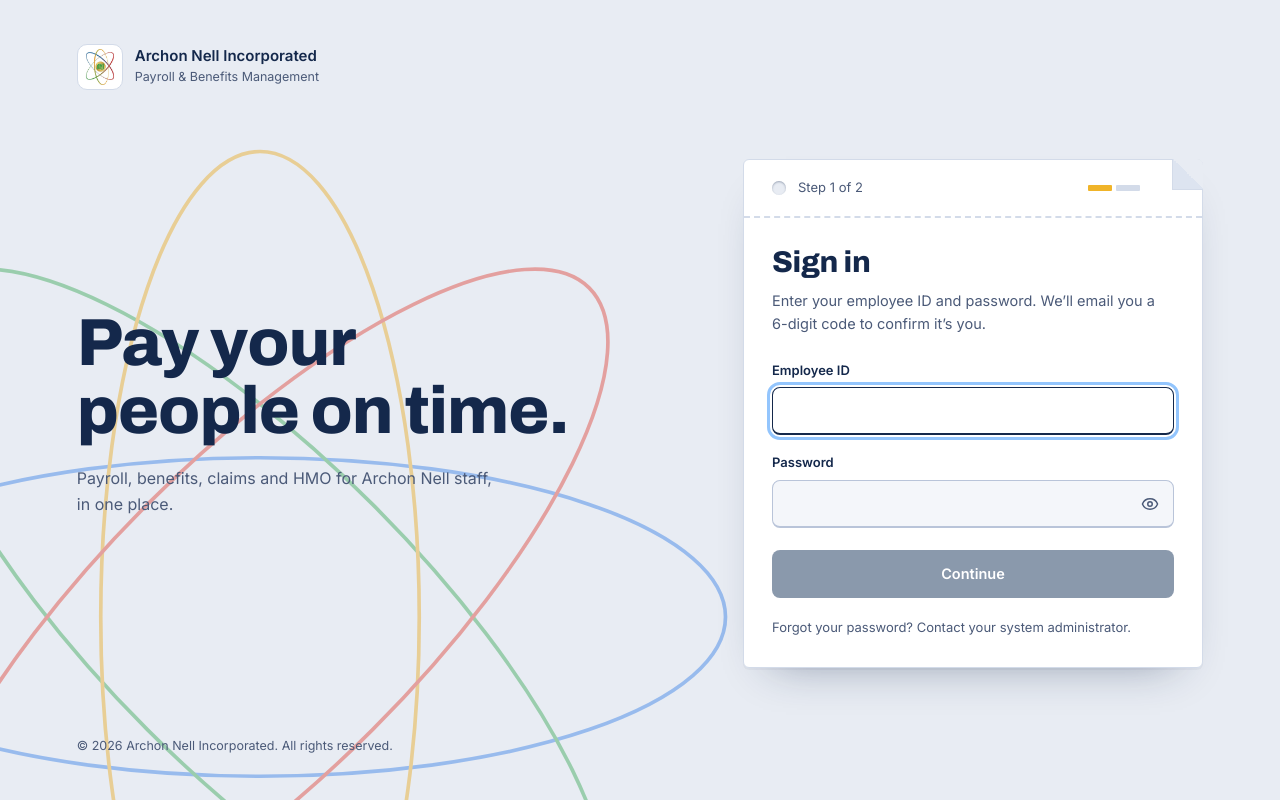
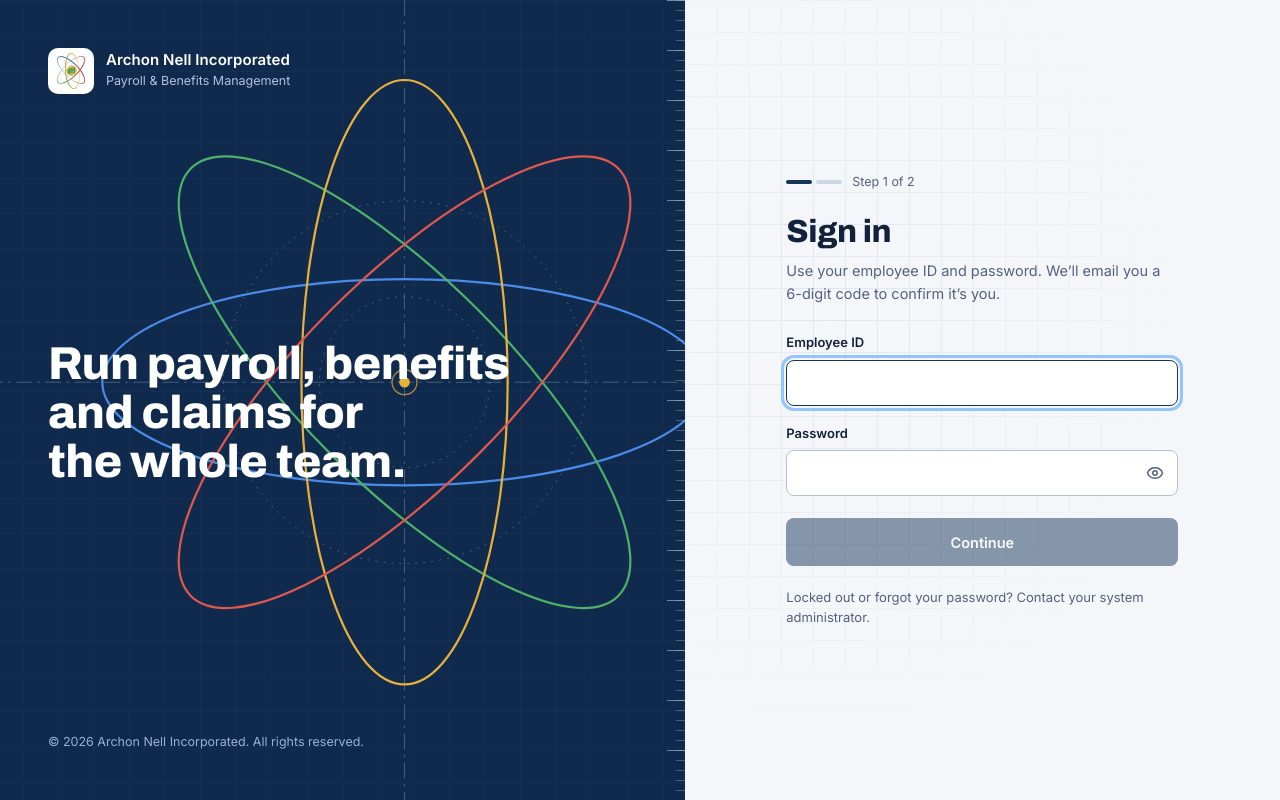
Before and after one commit to jeszy01/capstone, a React (Vite) app: page /claims in a window 1280 px wide. Built offline with nearby package versions, Linux system fonts and the light colour scheme.

Commit message:
Revert "Redesign login as a time card with punch-slot code entry"
This reverts commit ee036d3c603fedf72c07c5e95d448a6849beb1cb.

```diff
--- a/src/features/auth/Login.tsx
+++ b/src/features/auth/Login.tsx
@@ -1,4 +1,4 @@
-import {useRef,useState} from 'react';
+import {useState} from 'react';
 import type {FormEvent} from 'react';
 import {ArrowLeft,Eye,EyeOff,Loader2,TriangleAlert} from 'lucide-react';
 import {login,verifyOtp} from './authService';
@@ -7,7 +7,7 @@ import '../../pages/Login.css';
 
 type Step='credentials'|'code';
 
-// The four orbits from the Archon Nell logo, drawn oversized and cropped off the corner.
+// The four orbits from the Archon Nell logo, drawn as a site plan.
 const ORBITS=[
   {angle:0,color:'var(--orbit-blue)'},
   {angle:45,color:'var(--orbit-green)'},
@@ -15,33 +15,20 @@ const ORBITS=[
   {angle:135,color:'var(--orbit-red)'},
 ];
 
-function OrbitMark(){
-  return <svg className="login__orbits" viewBox="-400 -400 800 800" aria-hidden="true" focusable="false">
-    <g fill="none" strokeWidth="3">
-      {ORBITS.map(orbit=><ellipse key={orbit.angle} rx="380" ry="130" transform={`rotate(${orbit.angle})`} stroke={orbit.color}/>)}
+function SiteDrawing(){
+  return <svg className="drawing" viewBox="0 0 800 900" preserveAspectRatio="xMidYMid slice" aria-hidden="true" focusable="false">
+    <defs>
+      <pattern id="drawing-grid" width="40" height="40" patternUnits="userSpaceOnUse"><path d="M40 0H0V40" fill="none" stroke="currentColor" strokeWidth="1"/></pattern>
+    </defs>
+    <rect className="drawing__grid" width="800" height="900" fill="url(#drawing-grid)"/>
+    <g className="drawing__centreline"><line x1="0" y1="430" x2="800" y2="430"/><line x1="470" y1="0" x2="470" y2="900"/></g>
+    <g className="drawing__ring"><circle cx="470" cy="430" r="96"/><circle cx="470" cy="430" r="204"/></g>
+    <g transform="translate(470 430)">
+      {ORBITS.map((orbit,index)=><ellipse key={orbit.angle} className="drawing__orbit" rx="340" ry="116" pathLength={1} transform={`rotate(${orbit.angle})`} style={{stroke:orbit.color,animationDelay:`${0.2+index*0.18}s`}}/>)}
+      <circle className="drawing__node-ring" r="14"/>
+      <circle className="drawing__node" r="6"/>
     </g>
   </svg>;
-}
-
-/** Six punch slots over one real input, so typing, pasting and one-time-code autofill all behave natively. */
-function CodeSlots({value,onChange}:{value:string;onChange:(value:string)=>void}){
-  const input=useRef<HTMLInputElement>(null);
-  return <div className="slots" onClick={()=>input.current?.focus()}>
-    <input
-      ref={input}
-      id="code"
-      className="slots__input"
-      autoFocus
-      inputMode="numeric"
-      autoComplete="one-time-code"
-      maxLength={6}
-      pattern="[0-9]*"
-      value={value}
-      onChange={event=>onChange(event.target.value.replace(/\D/g,'').slice(0,6))}
-      required
-    />
-    {Array.from({length:6},(_,index)=><span key={index} className={`slot${value[index]?' is-filled':''}${index===value.length?' is-next':''}`} aria-hidden="true">{value[index]??''}</span>)}
-  </div>;
 }
 
 export default function Login({onSignedIn}:{onSignedIn:(s:Session)=>void}){
@@ -85,65 +72,58 @@ export default function Login({onSignedIn}:{onSignedIn:(s:Session)=>void}){
   const disabled=loading||(onCredentials?(!employeeId.trim()||!password):code.length!==6);
 
   return <div className="login">
-    <OrbitMark/>
-
-    <header className="login__brand">
+    <aside className="login__brand">
+      <SiteDrawing/>
+      <div className="login__ruler" aria-hidden="true"/>
+      <div className="brand">
         <span className="brand__logo"><img src="/logo.png" alt="Archon Nell Incorporated logo"/></span>
         <span>
           <strong className="brand__name">Archon Nell Incorporated</strong>
           <span className="brand__sub">Payroll &amp; Benefits Management</span>
         </span>
-    </header>
+      </div>
+      <div className="login__pitch"><h1>Run payroll, benefits and claims for the whole team.</h1></div>
+      <small className="login__copy">© 2026 Archon Nell Incorporated. All rights reserved.</small>
+    </aside>
 
-    <section className="login__intro">
-      <h1>Pay your people on time.</h1>
-      <p>Payroll, benefits, claims and HMO for Archon Nell staff, in one place.</p>
-    </section>
-
-    <main className="login__main">
-      <form className="login__card" onSubmit={submit} noValidate aria-labelledby="signin-title">
-        <div className="login__cardhead">
-          <span className="login__hole" aria-hidden="true"/>
-          <span className="login__step">Step {onCredentials?1:2} of 2</span>
-          <span className="login__notches" aria-hidden="true"><i className="is-on"/><i className={onCredentials?'':'is-on'}/></span>
+    <main className="login__panel">
+      <form className="signin" onSubmit={submit} noValidate aria-labelledby="signin-title">
+        <div className="signin__progress">
+          <span className="signin__bars" aria-hidden="true"><i className="is-on"/><i className={onCredentials?'':'is-on'}/></span>
+          <span>Step {onCredentials?1:2} of 2</span>
         </div>
-
-        <div className="login__cardbody">
-          <h2 id="signin-title" className="login__title">{onCredentials?'Sign in':'Enter your code'}</h2>
-          <p className="login__lead">
+        <h2 id="signin-title" className="signin__title">{onCredentials?'Sign in':'Enter your code'}</h2>
+        <p className="signin__lead">
           {onCredentials
-              ?'Enter your employee ID and password. We’ll email you a 6-digit code to confirm it’s you.'
-              :'We sent a 6-digit code to the email on your account. It expires in 10 minutes.'}
+            ?'Use your employee ID and password. We’ll email you a 6-digit code to confirm it’s you.'
+            :'We emailed a 6-digit code to the address on your account. It expires in 10 minutes.'}
         </p>
 
         {onCredentials?<>
-            <label className="login__label" htmlFor="employeeId">Employee ID</label>
-            <input id="employeeId" className="login__input" autoFocus autoComplete="username" autoCapitalize="none" spellCheck={false} value={employeeId} onChange={e=>setEmployeeId(e.target.value)} required/>
-            <label className="login__label" htmlFor="password">Password</label>
-            <div className="login__field">
-              <input id="password" className="login__input" type={show?'text':'password'} autoComplete="current-password" value={password} onChange={e=>setPassword(e.target.value)} required/>
-              <button type="button" className="login__toggle" onClick={()=>setShow(value=>!value)} aria-label={show?'Hide password':'Show password'} aria-pressed={show}>{show?<EyeOff size={18}/>:<Eye size={18}/>}</button>
+          <label className="signin__label" htmlFor="employeeId">Employee ID</label>
+          <input id="employeeId" className="signin__input" autoFocus autoComplete="username" autoCapitalize="none" spellCheck={false} value={employeeId} onChange={e=>setEmployeeId(e.target.value)} required/>
+          <label className="signin__label" htmlFor="password">Password</label>
+          <div className="signin__field">
+            <input id="password" className="signin__input" type={show?'text':'password'} autoComplete="current-password" value={password} onChange={e=>setPassword(e.target.value)} required/>
+            <button type="button" className="signin__toggle" onClick={()=>setShow(value=>!value)} aria-label={show?'Hide password':'Show password'} aria-pressed={show}>{show?<EyeOff size={18}/>:<Eye size={18}/>}</button>
           </div>
         </>:<>
-            <p className="login__who">Signing in as <b>{employeeId.trim()}</b></p>
-            <label className="login__label" htmlFor="code">Verification code</label>
-            <CodeSlots value={code} onChange={setCode}/>
+          <p className="signin__who">Signing in as <b>{employeeId.trim()}</b></p>
+          <label className="signin__label" htmlFor="code">Verification code</label>
+          <input id="code" className="signin__input signin__input--code" autoFocus inputMode="numeric" autoComplete="one-time-code" maxLength={6} placeholder="000000" value={code} onChange={e=>setCode(e.target.value.replace(/\D/g,'').slice(0,6))} required/>
         </>}
 
-          {error&&<p className="login__error" role="alert"><TriangleAlert size={16} aria-hidden="true"/><span>{error}</span></p>}
+        {error&&<p className="signin__error" role="alert"><TriangleAlert size={16} aria-hidden="true"/><span>{error}</span></p>}
 
-          <button className="login__submit" disabled={disabled}>
+        <button className="signin__submit" disabled={disabled}>
           {loading&&<Loader2 size={17} className="spin" aria-hidden="true"/>}
           {loading?(onCredentials?'Checking…':'Verifying…'):(onCredentials?'Continue':'Verify and sign in')}
         </button>
 
         {onCredentials
-            ?<p className="login__help">Forgot your password? Contact your system administrator.</p>
-            :<button type="button" className="login__back" onClick={useDifferentAccount}><ArrowLeft size={15} aria-hidden="true"/>Use a different account</button>}
-        </div>
+          ?<p className="signin__help">Locked out or forgot your password? Contact your system administrator.</p>
+          :<button type="button" className="signin__back" onClick={useDifferentAccount}><ArrowLeft size={15} aria-hidden="true"/>Use a different account</button>}
       </form>
     </main>
-
-    <footer className="login__copy">© 2026 Archon Nell Incorporated. All rights reserved.</footer>
   </div>;
 }
--- a/src/pages/Login.css
+++ b/src/pages/Login.css
@@ -1,155 +1,144 @@
-/* Sign-in page. A paper time card on site-paper grey, with the logo's four orbits bleeding off the corner. */
+/* Sign-in page. Blueprint sheet on the left, drafting-paper form on the right. */
 .login{
-  --ink:#14284b;
-  --ink-soft:#4b5a78;
-  --surface:#e8ecf3;
-  --paper:#ffffff;
-  --rule:#d3dbe9;
-  --field:#f4f6fa;
-  --field-border:#b9c4d9;
-  --gold:#f0b429;
+  --blueprint:#0f2a4d;
+  --linework:#b9cdea;
+  --paper:#f4f6fa;
+  --ink:#14213a;
+  --muted:#55627d;
   --action:#17345b;
   --action-hover:#224a7c;
-  --danger:#a8231b;
+  --field-border:#b4c0d6;
   --orbit-blue:#4b8be8;
   --orbit-green:#4fb06a;
   --orbit-gold:#e8b13a;
   --orbit-red:#e0574d;
+  display:grid;
+  grid-template-columns:minmax(0,1.15fr) minmax(0,1fr);
+  min-height:100vh;
+  min-height:100dvh;
+  font-family:Inter,ui-sans-serif,system-ui,sans-serif;
+  color:var(--ink);
+}
 
+/* ---------- Brand panel ---------- */
+.login__brand{
   position:relative;
   isolation:isolate;
   overflow:hidden;
-  display:grid;
-  grid-template-columns:minmax(0,1fr) minmax(0,460px);
-  grid-template-rows:auto 1fr auto;
-  column-gap:clamp(32px,6vw,96px);
-  min-height:100vh;
-  min-height:100dvh;
-  padding:clamp(20px,3.5vw,44px) clamp(20px,6vw,88px);
-  font-family:Inter,ui-sans-serif,system-ui,sans-serif;
-  color:var(--ink);
-  background:var(--surface);
+  display:flex;
+  flex-direction:column;
+  justify-content:space-between;
+  gap:32px;
+  padding:clamp(24px,4vw,48px);
+  padding-right:clamp(40px,5vw,64px);
+  background:var(--blueprint);
+  color:#fff;
+}
+.drawing{position:absolute;inset:0;z-index:-1;width:100%;height:100%;color:var(--linework)}
+.drawing__grid{opacity:.07}
+.drawing__centreline line{stroke:var(--linework);stroke-width:1;stroke-dasharray:18 6 3 6;opacity:.35}
+.drawing__ring circle{fill:none;stroke:var(--linework);stroke-width:1;stroke-dasharray:2 7;opacity:.4}
+.drawing__orbit{fill:none;stroke-width:2.5;stroke-linecap:round;stroke-dasharray:1;animation:draw 1.9s cubic-bezier(.3,.7,.2,1) both}
+.drawing__node{fill:var(--orbit-gold)}
+.drawing__node-ring{fill:none;stroke:var(--orbit-gold);stroke-width:1.5;opacity:.7}
+@keyframes draw{from{stroke-dashoffset:1}to{stroke-dashoffset:0}}
+
+/* Tape-measure ruler along the right edge: minor tick every 10px, major every 50px. */
+.login__ruler{
+  position:absolute;
+  top:0;right:0;bottom:0;
+  width:18px;
+  z-index:-1;
+  background-image:
+    repeating-linear-gradient(to bottom,rgba(185,205,234,.55) 0 1px,transparent 1px 50px),
+    repeating-linear-gradient(to bottom,rgba(185,205,234,.32) 0 1px,transparent 1px 10px);
+  background-size:18px 100%,9px 100%;
+  background-position:right top;
+  background-repeat:no-repeat;
 }
 
-/* ---------- Orbit mark (background) ---------- */
-.login__orbits{
-  position:absolute;
-  z-index:-1;
-  left:clamp(-340px,-18vw,-120px);
-  bottom:clamp(-380px,-24vw,-140px);
-  width:min(980px,96vw);
-  height:auto;
-  opacity:.5;
-  pointer-events:none;
-}
+.brand{display:flex;align-items:center;gap:12px}
+.brand__logo{display:grid;place-items:center;width:46px;height:46px;border-radius:10px;background:#fff}
+.brand__logo img{width:36px;height:36px;object-fit:contain}
+.brand__name{display:block;font:700 15px/1.25 Inter,sans-serif;letter-spacing:.005em}
+.brand__sub{display:block;margin-top:2px;font-size:12.5px;color:#b3c2de}
 
-/* ---------- Brand + intro ---------- */
-.login__brand{grid-column:1/-1;grid-row:1;display:flex;align-items:center;gap:12px}
-.brand__logo{display:grid;place-items:center;width:46px;height:46px;border-radius:10px;background:#fff;border:1px solid var(--rule)}
-.brand__logo img{width:36px;height:36px;object-fit:contain}
-.brand__name{display:block;font:700 15px/1.25 Inter,sans-serif}
-.brand__sub{display:block;margin-top:2px;font-size:12.5px;color:var(--ink-soft)}
-
-.login__intro{grid-column:1;grid-row:2;align-self:center;padding:clamp(24px,5vw,56px) 0}
-.login__intro h1{
-  max-width:8.5em;
+.login__pitch h1{
+  max-width:13em;
   margin:0;
   font-family:Archivo,'Arial Narrow',system-ui,sans-serif;
   font-weight:800;
-  font-stretch:125%;
-  font-size:clamp(34px,5.2vw,72px);
-  line-height:1.02;
-  letter-spacing:-.015em;
+  font-stretch:112%;
+  font-size:clamp(30px,3.6vw,50px);
+  line-height:1.06;
+  letter-spacing:-.01em;
   text-wrap:balance;
 }
-.login__intro p{max-width:26em;margin:20px 0 0;font-size:16px;line-height:1.6;color:var(--ink-soft)}
+.login__copy{font-size:12.5px;color:#9db0d1}
 
-/* ---------- Time card ---------- */
-.login__main{grid-column:2;grid-row:2;align-self:center;display:flex;justify-content:center;padding:clamp(8px,2vw,24px) 0}
-.login__card{
+/* ---------- Form panel ---------- */
+.login__panel{
   position:relative;
-  width:100%;
+  display:flex;
+  align-items:center;
+  justify-content:center;
+  padding:clamp(24px,5vw,72px);
   background:var(--paper);
-  border:1px solid var(--rule);
-  border-radius:6px;
-  box-shadow:0 22px 44px -28px rgba(20,40,75,.45),0 2px 0 rgba(20,40,75,.04);
-  animation:settle .55s cubic-bezier(.2,.8,.2,1) both;
 }
-/* dog-eared top-right corner */
-.login__card::after{
+.login__panel::before{
   content:'';
   position:absolute;
-  top:-1px;right:-1px;
-  width:30px;height:30px;
-  border-top-right-radius:6px;
-  background:linear-gradient(225deg,var(--surface) 50%,#dde4f0 50%);
-  box-shadow:-1px 1px 0 var(--rule);
+  inset:0;
+  background-image:
+    linear-gradient(#dfe5ef 1px,transparent 1px),
+    linear-gradient(90deg,#dfe5ef 1px,transparent 1px);
+  background-size:32px 32px;
+  -webkit-mask-image:radial-gradient(ellipse 80% 70% at 25% 40%,#000 0,transparent 75%);
+  mask-image:radial-gradient(ellipse 80% 70% at 25% 40%,#000 0,transparent 75%);
+  pointer-events:none;
 }
-@keyframes settle{from{opacity:0;transform:translateY(-12px) rotate(-.7deg)}to{opacity:1;transform:none}}
+.signin{position:relative;width:100%;max-width:392px}
 
-/* perforated header strip */
-.login__cardhead{display:flex;align-items:center;gap:12px;padding:18px 28px;border-bottom:2px dashed var(--rule)}
-.login__hole{flex:none;width:14px;height:14px;border-radius:50%;background:var(--surface);box-shadow:inset 0 1px 2px rgba(20,40,75,.35)}
-.login__step{font-size:13px;color:var(--ink-soft)}
-.login__notches{display:flex;gap:4px;margin-left:auto;margin-right:34px}
-.login__notches i{display:block;width:24px;height:6px;border-radius:1px;background:var(--rule)}
-.login__notches i.is-on{background:var(--gold)}
+.signin__progress{display:flex;align-items:center;gap:10px;margin-bottom:22px;font-size:12.5px;color:var(--muted)}
+.signin__bars{display:flex;gap:4px}
+.signin__bars i{display:block;width:26px;height:4px;border-radius:2px;background:#cdd6e5}
+.signin__bars i.is-on{background:var(--action)}
 
-.login__cardbody{padding:28px 28px 30px}
-.login__title{margin:0;font-family:Archivo,'Arial Narrow',system-ui,sans-serif;font-weight:800;font-stretch:112%;font-size:30px;line-height:1.1;letter-spacing:-.01em}
-.login__lead{margin:10px 0 26px;font-size:14.5px;line-height:1.6;color:var(--ink-soft)}
-.login__who{margin:-8px 0 18px;font-size:13.5px;color:var(--ink-soft)}
-.login__who b{color:var(--ink);font-weight:600}
+.signin__title{margin:0;font-family:Archivo,'Arial Narrow',system-ui,sans-serif;font-weight:800;font-stretch:108%;font-size:32px;line-height:1.1;letter-spacing:-.01em;color:var(--ink)}
+.signin__lead{margin:10px 0 28px;max-width:34em;font-size:14.5px;line-height:1.6;color:var(--muted)}
+.signin__who{margin:-8px 0 20px;font-size:13.5px;color:var(--muted)}
+.signin__who b{color:var(--ink);font-weight:600}
 
-.login__label{display:block;margin:0 0 7px;font-size:13px;font-weight:600}
-.login__input{
+.signin__label{display:block;margin:0 0 7px;font-size:13px;font-weight:600;color:var(--ink)}
+.signin__input{
   display:block;
   width:100%;
-  height:48px;
+  height:46px;
   margin:0 0 18px;
   padding:0 14px;
   font:400 15px Inter,sans-serif;
   color:var(--ink);
-  background:var(--field);
+  background:#fff;
   border:1px solid var(--field-border);
-  border-bottom-width:2px;
   border-radius:8px;
   outline:none;
-  transition:border-color .15s,background-color .15s;
+  transition:border-color .15s;
 }
-.login__input:hover{border-color:#8f9fbd}
-.login__input:focus{background:#fff;border-color:var(--ink)}
-.login__input:focus-visible{outline:3px solid #93c5fd;outline-offset:2px}
+.signin__input:hover{border-color:#8f9fbd}
+.signin__input:focus{border-color:var(--action)}
+.signin__input:focus-visible{outline:3px solid #93c5fd;outline-offset:2px}
+.signin__input--code{height:58px;margin-bottom:6px;text-align:center;font-size:26px;font-weight:600;letter-spacing:.55em;padding-left:calc(14px + .55em);font-variant-numeric:tabular-nums}
+.signin__input--code::placeholder{color:#b4bfd2;font-weight:400}
 
-.login__field{position:relative}
-.login__field .login__input{padding-right:48px}
-.login__toggle{position:absolute;top:4px;right:4px;display:grid;place-items:center;width:40px;height:40px;border:0;border-radius:6px;background:none;color:var(--ink-soft)}
-.login__toggle:hover{background:#e8edf5;color:var(--ink)}
+.signin__field{position:relative}
+.signin__field .signin__input{padding-right:48px}
+.signin__toggle{position:absolute;top:3px;right:3px;display:grid;place-items:center;width:40px;height:40px;border:0;border-radius:6px;background:none;color:var(--muted)}
+.signin__toggle:hover{background:#eef2f8;color:var(--ink)}
 
-/* punch slots for the one-time code */
-.slots{position:relative;display:grid;grid-template-columns:repeat(6,1fr);gap:8px;margin-bottom:6px}
-.slots__input{position:absolute;inset:0;width:100%;height:100%;margin:0;padding:0;border:0;opacity:0;font-size:16px;cursor:text}
-.slot{
-  display:grid;
-  place-items:center;
-  height:58px;
-  font:600 26px Inter,sans-serif;
-  font-variant-numeric:tabular-nums;
-  background:var(--field);
-  border:1px solid var(--field-border);
-  border-bottom:3px solid var(--field-border);
-  border-radius:8px;
-  transition:border-color .12s,background-color .12s;
-}
-.slot.is-filled{background:#fff;border-bottom-color:var(--ink)}
-.slots:focus-within .slot.is-next,
-.slots:focus-within:has(.slot:last-of-type.is-filled) .slot:last-of-type{background:#fff;border-color:var(--ink);border-bottom-color:var(--gold)}
-.slots:has(.slots__input:focus-visible){outline:3px solid #93c5fd;outline-offset:3px;border-radius:10px}
+.signin__error{display:flex;gap:9px;align-items:flex-start;margin:14px 0 0;padding:11px 13px;font-size:13px;line-height:1.5;color:#8f1d1d;background:#fdeeee;border:1px solid #f1c3c3;border-left:3px solid #c0392b;border-radius:8px}
+.signin__error svg{flex:none;margin-top:2px}
 
-.login__error{display:flex;gap:9px;align-items:flex-start;margin:14px 0 0;padding:11px 13px;font-size:13px;line-height:1.5;color:#7f1d1d;background:#fdeeee;border:1px solid #f1c3c3;border-left:3px solid var(--danger);border-radius:8px}
-.login__error svg{flex:none;margin-top:2px}
-
-.login__submit{
+.signin__submit{
   display:flex;align-items:center;justify-content:center;gap:9px;
   width:100%;height:48px;margin-top:22px;
   font:600 14.5px Inter,sans-serif;
@@ -157,32 +146,26 @@
   border:0;border-radius:8px;
   transition:background-color .15s;
 }
-.login__submit:hover:not(:disabled){background:var(--action-hover)}
-.login__submit:disabled{opacity:.5;cursor:not-allowed}
+.signin__submit:hover:not(:disabled){background:var(--action-hover)}
+.signin__submit:disabled{opacity:.5;cursor:not-allowed}
 
-.login__help{margin:20px 0 0;font-size:13px;line-height:1.5;color:var(--ink-soft)}
-.login__back{display:inline-flex;align-items:center;gap:7px;margin-top:18px;padding:6px 2px;border:0;background:none;font:600 13.5px Inter,sans-serif;color:var(--action)}
-.login__back:hover{text-decoration:underline}
-
-.login__copy{grid-column:1/-1;grid-row:3;font-size:12.5px;color:var(--ink-soft)}
+.signin__help{margin:22px 0 0;font-size:13px;line-height:1.5;color:var(--muted)}
+.signin__back{display:inline-flex;align-items:center;gap:7px;margin-top:20px;padding:6px 2px;border:0;background:none;font:600 13.5px Inter,sans-serif;color:var(--action)}
+.signin__back:hover{text-decoration:underline}
 
 .spin{animation:spin .8s linear infinite}
 @keyframes spin{to{transform:rotate(360deg)}}
 
 /* ---------- Small screens ---------- */
-@media (max-width:900px){
-  .login{grid-template-columns:minmax(0,1fr);grid-template-rows:auto auto auto auto}
-  .login__intro{grid-column:1;grid-row:2;padding:28px 0 8px}
-  .login__intro h1{font-size:clamp(30px,9vw,44px)}
-  .login__intro p{display:none}
-  .login__main{grid-column:1;grid-row:3;padding:16px 0}
-  .login__copy{grid-row:4}
-  .login__orbits{opacity:.35;bottom:-200px;left:-220px}
-  .login__cardhead,.login__cardbody{padding-left:22px;padding-right:22px}
-  .login__title{font-size:26px}
+@media (max-width:860px){
+  .login{grid-template-columns:1fr}
+  .login__brand{min-height:176px;padding:22px 24px;padding-right:36px}
+  .login__pitch,.login__copy{display:none}
+  .login__panel{align-items:flex-start;padding-top:32px}
+  .signin__title{font-size:28px}
 }
 
 @media (prefers-reduced-motion:reduce){
-  .login__card{animation:none}
+  .drawing__orbit{animation:none}
   .spin{animation-duration:1.6s}
 }
```
Lines whose indentation alone changed are shown as unchanged.
